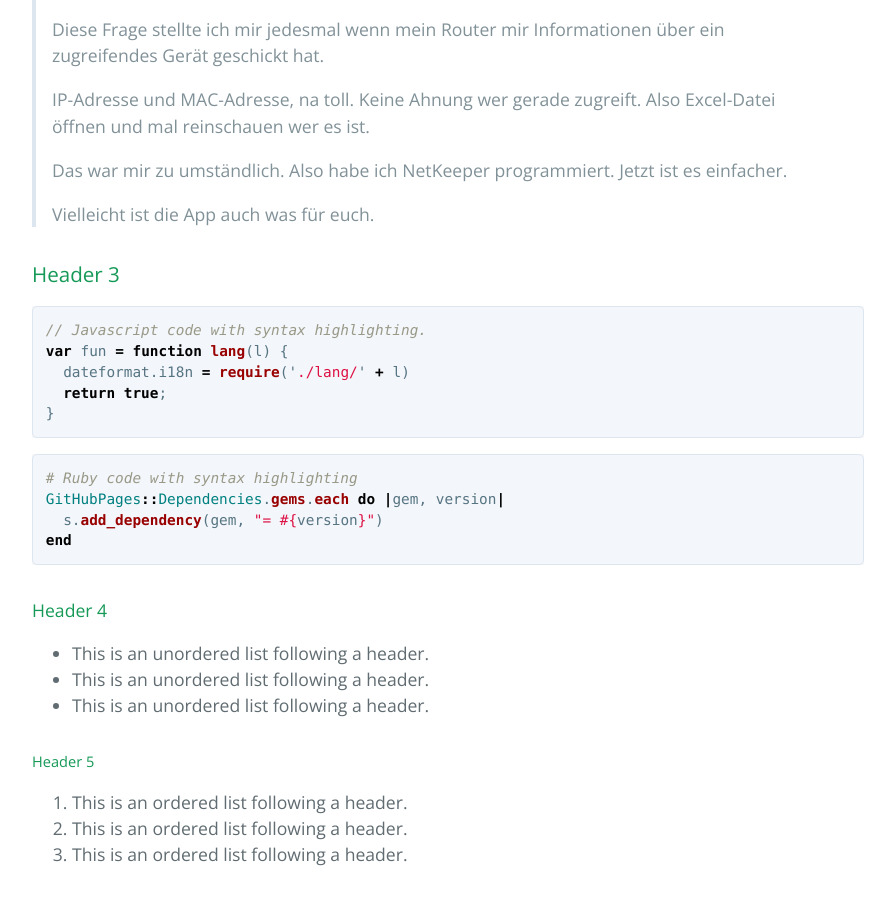
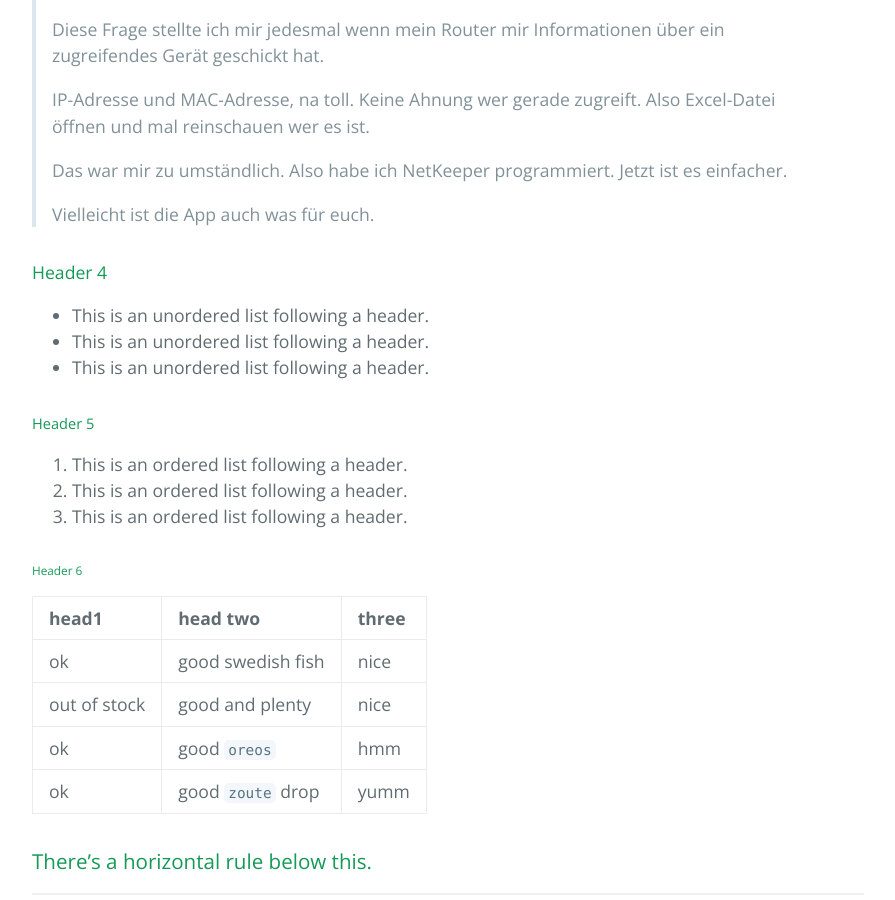
Before and after one commit to IGSolutions/netkeeper, a Jekyll site: the page built from index.md, in a window 1280 px wide and 900 px high, scrolled down 942 px. Shown: the whole window, without its empty margins (192-1087 px from the left). Built offline with Jekyll 4.4.1, drawn with Linux system fonts in a browser that asks for light colours.

Commit message:
Update index.md

````diff
--- a/index.md
+++ b/index.md
@@ -29,22 +29,7 @@ Die App ist für Alle, die den Überblick über die Geräte behalten wollen, die
 >
 > Vielleicht ist die App auch was für euch.
 
-### Header 3
 
-```js
-// Javascript code with syntax highlighting.
-var fun = function lang(l) {
-  dateformat.i18n = require('./lang/' + l)
-  return true;
-}
-```
-
-```ruby
-# Ruby code with syntax highlighting
-GitHubPages::Dependencies.gems.each do |gem, version|
-  s.add_dependency(gem, "= #{version}")
-end
-```
 
 #### Header 4
 
````
